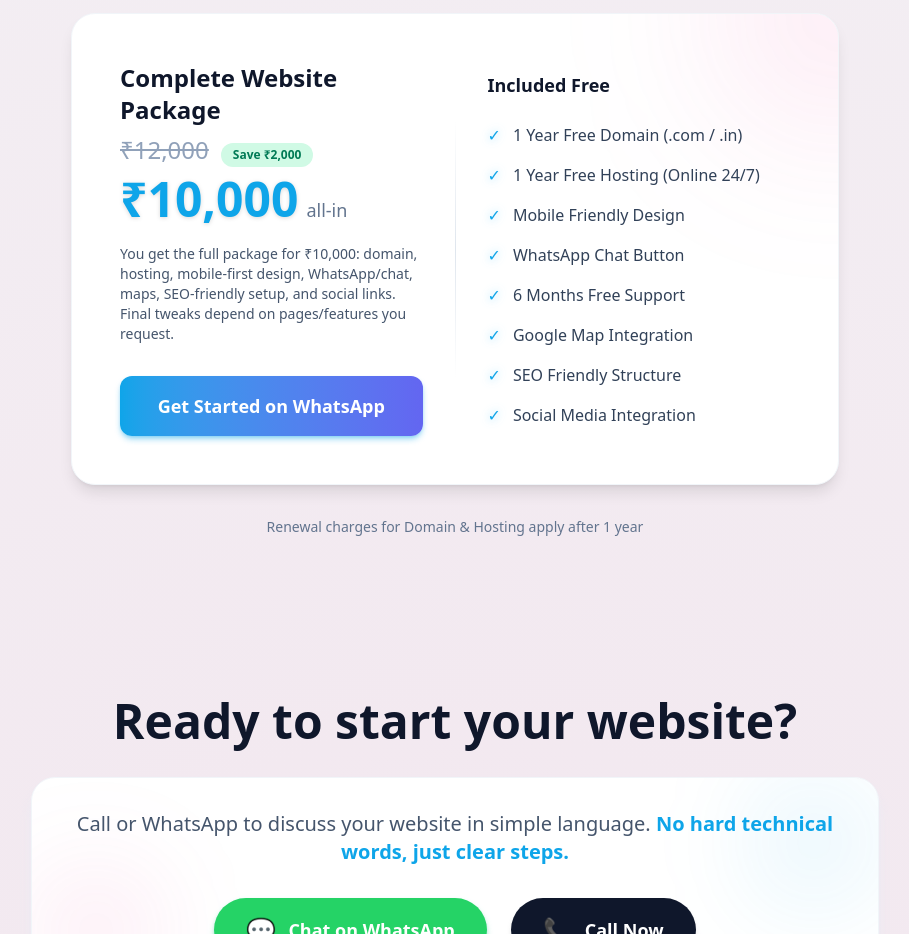
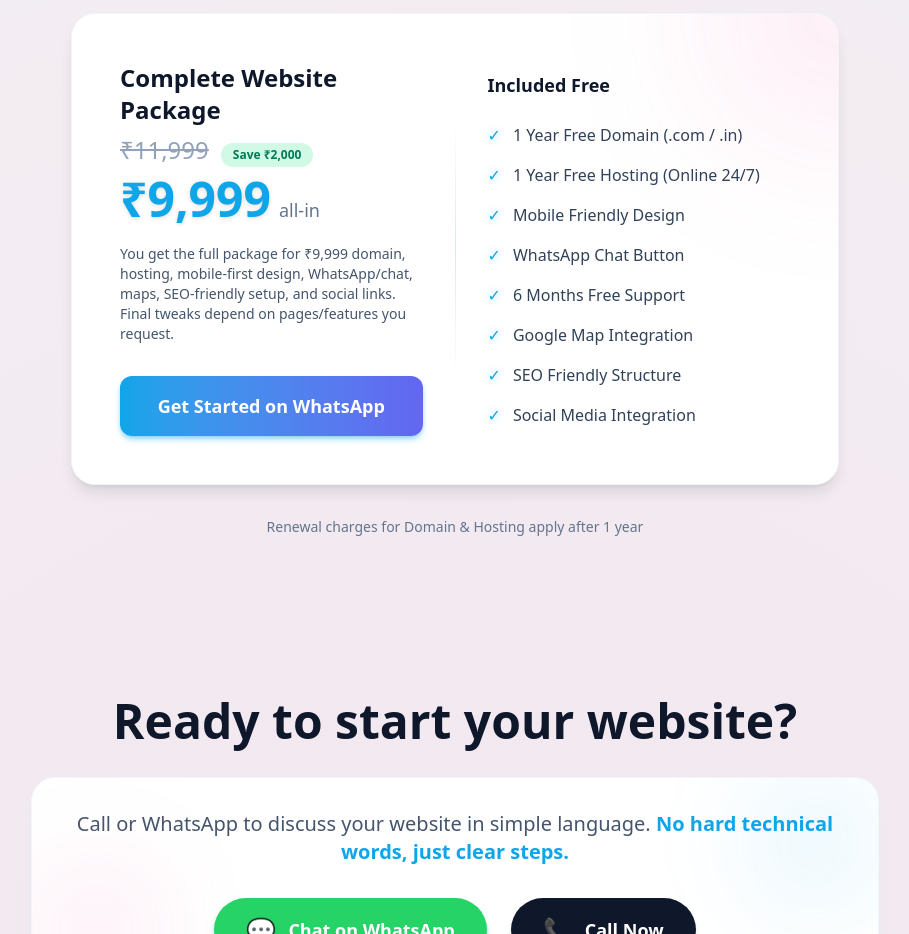
Before and after one commit to krunal7043/web4local, a React (Vite) app: page / in a window 1280 px wide. Shown: the part 3360-4294 px from the top of the page, without its empty margins (185-1094 px from the left). Built offline with nearby package versions, Linux system fonts and the light colour scheme.

Commit message:
Update pricing details

```diff
--- a/src/components/Pricing.jsx
+++ b/src/components/Pricing.jsx
@@ -47,20 +47,20 @@ export default function Pricing() {
               </h3>
               <div className="flex flex-col items-center md:items-start gap-2 mb-5">
                 <div className="flex items-baseline gap-3">
-                  <span className="text-2xl text-slate-400 line-through">₹12,000</span>
+                  <span className="text-2xl text-slate-400 line-through">₹11,999</span>
                   <span className="px-3 py-1 text-xs font-semibold rounded-full bg-emerald-100 text-emerald-700">
                     Save ₹2,000
                   </span>
                 </div>
                 <div className="flex items-baseline gap-2">
                   <span className="text-5xl font-black text-brand-cyan drop-shadow-sm">
-                    ₹10,000
+                    ₹9,999
                   </span>
                   <span className="text-slate-500 text-lg">all-in</span>
                 </div>
               </div>
               <p className="text-sm text-slate-600 mb-8 font-normal">
-                You get the full package for ₹10,000: domain, hosting, mobile-first design, WhatsApp/chat, maps, SEO-friendly setup,
+                You get the full package for ₹9,999 domain, hosting, mobile-first design, WhatsApp/chat, maps, SEO-friendly setup,
                 and social links. Final tweaks depend on pages/features you request.
               </p>
               <a
```
